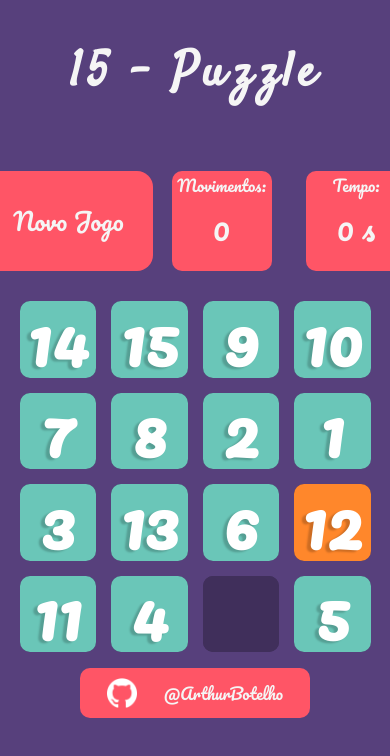
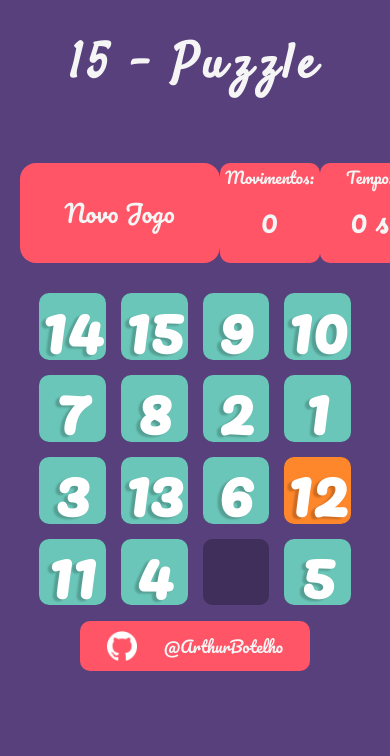
Before and after one commit to arthurbotelho/arthurbotelho.github.io, a website with bundled scripts: page index.html in a window 390 px wide. Shown: the top 756 px of the page. Built offline with nearby package versions, Linux system fonts and the light colour scheme.

Commit message:
board responsive

```diff
--- a/board.css
+++ b/board.css
@@ -48,10 +48,10 @@
 }
 
 #board-container {
-    height: auto;
     display: flex;
     flex-direction: column;
     align-items: center;
+    justify-content: center;
 }
 
 #board-container h1 {
@@ -62,7 +62,7 @@
 }
 
 #main-board {
-    margin: 0 20px;
+    margin: 0;
     display: grid;
     column-gap: var(--gap);
     row-gap: var(--gap);
@@ -74,15 +74,14 @@
     display: flex;
     flex-direction: row;
     justify-content: space-around;
-    width: max(50vh, 90vw);
+    width: min(50vh, 90vw);
     margin: 30px 0;
-    height: max(100px, calc(100vw/8));
+    height: min(200px, calc(100vw/8));
     max-height: 300px;
     min-height: 100px;
 }
 
 #controls {
-    width: 200px;
     margin: 0;
     display: flex;
     flex-direction: row;
@@ -90,7 +89,7 @@
 }
 
 #controls button {
-    width: 90%;
+    width: 200px;
     font-size: 1.5rem;
     border-radius: 1rem;
     border: none;
--- a/board.js
+++ b/board.js
@@ -68,8 +68,8 @@ export function createBoard(rows, columns) {
     const board = document.createElement("div");
     const boardSize =
         boardSettings.tileSize * columns + boardSettings.tileGap * (columns - 1);
-    board.style.width = `min(50vh, 90vw)`;
-    board.style.height = `min(50vh, 90vw)`;
+    board.style.width = `min(50vh, 80vw)`;
+    board.style.height = `min(50vh, 80vw)`;
     board.style.gridTemplateRows = `repeat(${rows}, 1fr)`;
     board.style.gridTemplateColumns = `repeat(${columns}, 1fr)`;
 
--- a/index.css
+++ b/index.css
@@ -18,4 +18,5 @@
 
 body {
     background-color: #57407c;
+    margin: 0;
 }
```
